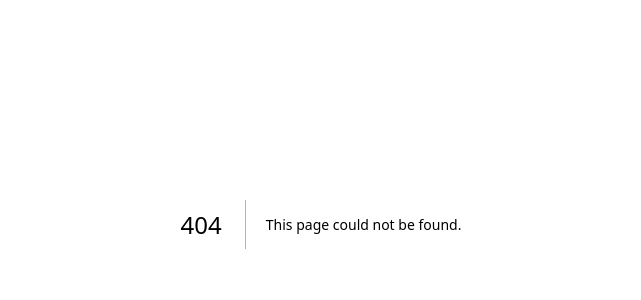
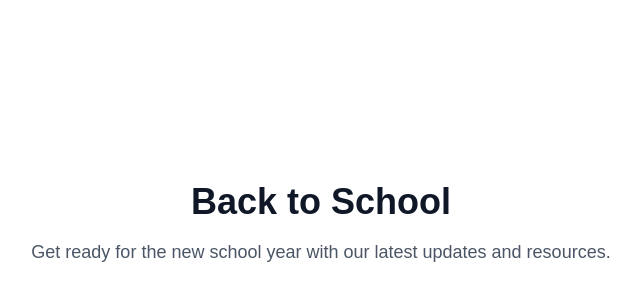
Before and after one commit to malewis5/slack-test-repo, a Next.js app: page /back-to-school in a window 1280 px wide. Before the commit this address had no page. Shown: the part 176-476 px from the top of the page, without its empty margins (319-960 px from the left). Built offline with nearby package versions, Linux system fonts and the light colour scheme.

Commit message:
Add back-to-school page

```diff
--- /dev/null
+++ b/app/back-to-school/page.tsx
@@ -0,0 +1,8 @@
+export default function BackToSchoolPage() {
+  return (
+    <main className="min-h-screen flex flex-col items-center justify-center bg-white">
+      <h1 className="text-4xl font-bold mb-4 text-gray-900">Back to School</h1>
+      <p className="text-lg text-gray-600">Get ready for the new school year with our latest updates and resources.</p>
+    </main>
+  );
+}
```
